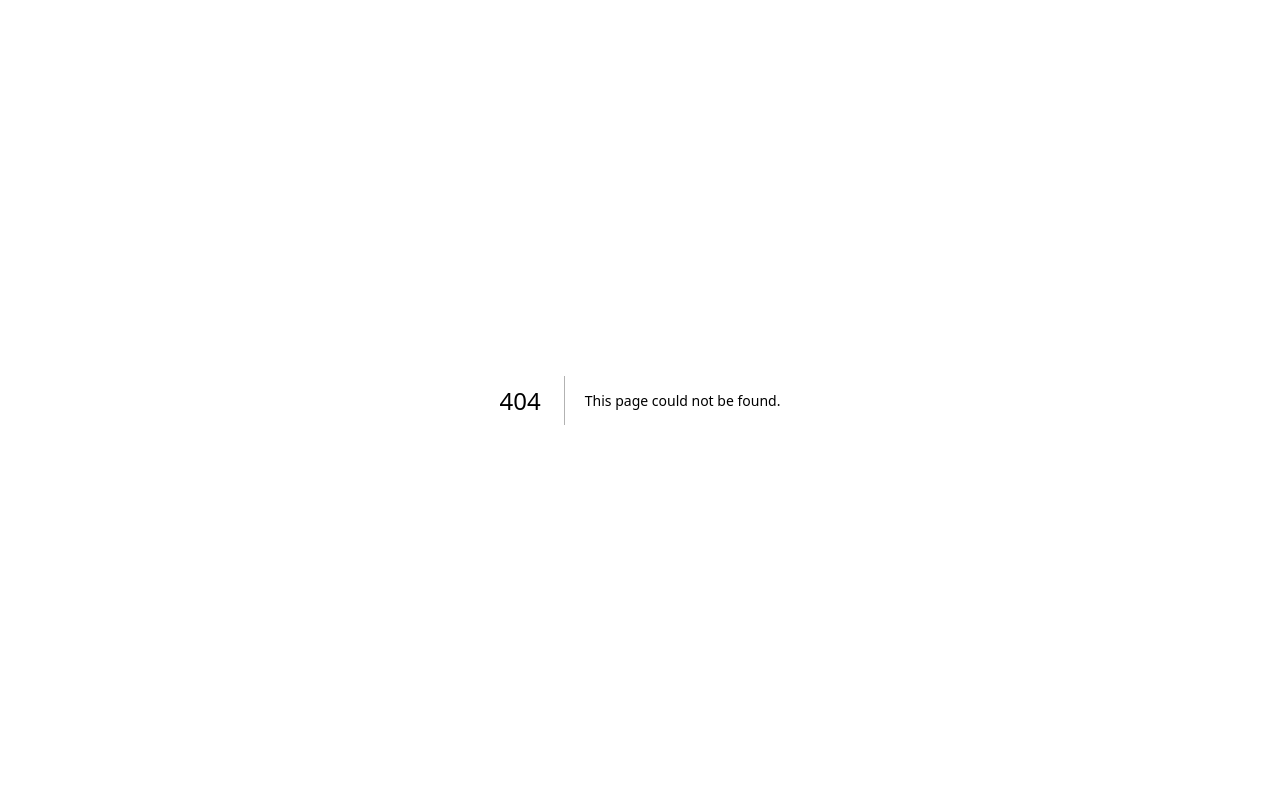
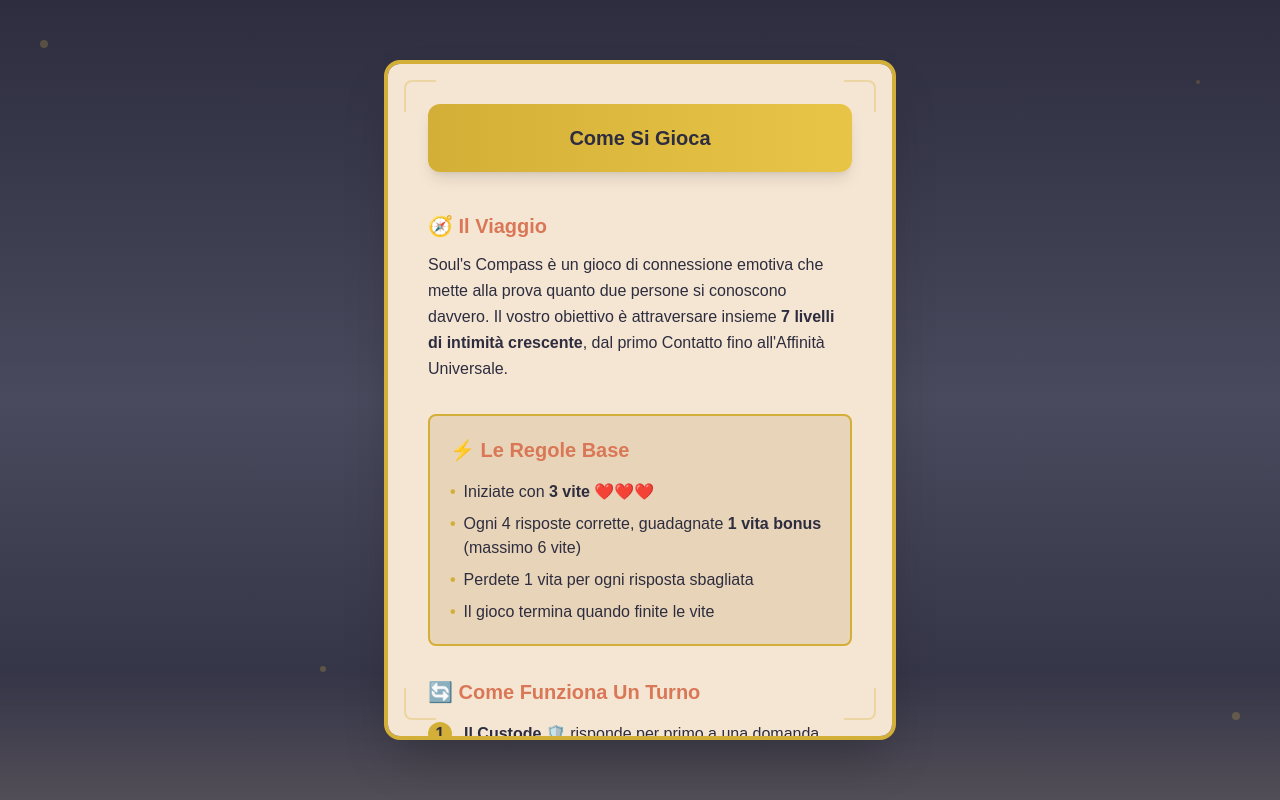
Before and after one commit to nmswe/souls_compass, a Next.js app: page /instructions in a window 1280 px wide. Before the commit this address had no page. Built offline with nearby package versions, Linux system fonts and the light colour scheme.

Commit message:
added instructions

```diff
--- a/app/game/page.tsx
+++ b/app/game/page.js
@@ -24,7 +24,7 @@ export default function GamePage() {
         <Card>
           <Title>Soul's Compass</Title>
           <div className="text-center mb-6">
-            <p className="text-2xl font-bold text-[#D97757] mb-2">✨ Pronto per iniziare? ✨</p>
+            <p className="text-2xl font-bold text-[#D97757] mb-2"> Pronto per iniziare? </p>
             <p className="text-[#4A4A5E] text-sm">Un viaggio attraverso 7 livelli di connessione</p>
             <div className="mt-4 p-4 bg-[#E8D4B8] rounded-lg border-2 border-[#D4AF37]">
               <p className="text-[#2D2D3F] font-semibold">❤️ 3 vite • 🎯 Affinità Universale</p>
@@ -158,7 +158,7 @@ export default function GamePage() {
                 <span className="text-sm font-semibold text-[#C4603F]">
                   {'❤️'.repeat(gameState.lives)}
                 </span>
-                <span className="text-sm font-semibold text-[#D4AF37]">
+                <span className="text-sm font-semibold">
                   ✓ {gameState.correctAnswers}
                 </span>
               </div>
--- /dev/null
+++ b/app/instructions/page.js
@@ -0,0 +1,152 @@
+'use client';
+
+import { useRouter } from 'next/navigation';
+import PageLayout from '@/components/PageLayout';
+import Card from '@/components/Card';
+import Title from '@/components/Title';
+import Button from '@/components/Button';
+
+export default function InstructionsPage() {
+  const router = useRouter();
+
+  return (
+    <PageLayout>
+      <Card className="max-w-3xl overflow-y-auto max-h-[85vh]">
+        <Title>Come Si Gioca</Title>
+
+        {/* Il Viaggio */}
+        <section className="mb-8">
+          <h2 className="text-xl font-bold text-[#D97757] mb-3">🧭 Il Viaggio</h2>
+          <p className="text-[#2D2D3F] leading-relaxed">
+            Soul's Compass è un gioco di connessione emotiva che mette alla prova quanto due persone si conoscono davvero.
+            Il vostro obiettivo è attraversare insieme <strong>7 livelli di intimità crescente</strong>, dal primo Contatto
+            fino all'Affinità Universale.
+          </p>
+        </section>
+
+        {/* Regole Base */}
+        <section className="mb-8 p-5 bg-[#E8D4B8] rounded-lg border-2 border-[#D4AF37]">
+          <h2 className="text-xl font-bold text-[#D97757] mb-4">⚡ Le Regole Base</h2>
+          <ul className="space-y-2 text-[#2D2D3F]">
+            <li className="flex items-start gap-2">
+              <span className="text-[#D4AF37] font-bold">•</span>
+              <span>Iniziate con <strong>3 vite</strong> ❤️❤️❤️</span>
+            </li>
+            <li className="flex items-start gap-2">
+              <span className="text-[#D4AF37] font-bold">•</span>
+              <span>Ogni 4 risposte corrette, guadagnate <strong>1 vita bonus</strong> (massimo 6 vite)</span>
+            </li>
+            <li className="flex items-start gap-2">
+              <span className="text-[#D4AF37] font-bold">•</span>
+              <span>Perdete 1 vita per ogni risposta sbagliata</span>
+            </li>
+            <li className="flex items-start gap-2">
+              <span className="text-[#D4AF37] font-bold">•</span>
+              <span>Il gioco termina quando finite le vite</span>
+            </li>
+          </ul>
+        </section>
+
+        {/* Come Funziona Un Turno */}
+        <section className="mb-8">
+          <h2 className="text-xl font-bold text-[#D97757] mb-4">🔄 Come Funziona Un Turno</h2>
+          <div className="space-y-3">
+            <div className="flex items-start gap-3">
+              <span className="bg-[#D4AF37] text-[#2D2D3F] font-bold rounded-full w-6 h-6 flex items-center justify-center flex-shrink-0">1</span>
+              <p className="text-[#2D2D3F]"><strong>Il Custode</strong> 🛡️ risponde per primo a una domanda</p>
+            </div>
+            <div className="flex items-start gap-3">
+              <span className="bg-[#D4AF37] text-[#2D2D3F] font-bold rounded-full w-6 h-6 flex items-center justify-center flex-shrink-0">2</span>
+              <p className="text-[#2D2D3F]"><strong>L'Esploratore</strong> 🔍 cerca di indovinare cosa ha risposto il Custode</p>
+            </div>
+            <div className="flex items-start gap-3">
+              <span className="bg-[#6B8E23] text-white font-bold rounded-full w-6 h-6 flex items-center justify-center flex-shrink-0">✓</span>
+              <p className="text-[#2D2D3F]">Se l'Esploratore indovina correttamente → Continuate!</p>
+            </div>
+            <div className="flex items-start gap-3">
+              <span className="bg-[#8B4513] text-white font-bold rounded-full w-6 h-6 flex items-center justify-center flex-shrink-0">✗</span>
+              <p className="text-[#2D2D3F]">Se sbaglia → Perdete una vita</p>
+            </div>
+            <div className="flex items-start gap-3">
+              <span className="bg-[#D97757] text-white font-bold rounded-full w-6 h-6 flex items-center justify-center flex-shrink-0">↻</span>
+              <p className="text-[#2D2D3F]">I ruoli si alternano ad ogni domanda</p>
+            </div>
+          </div>
+        </section>
+
+        {/* I 7 Livelli */}
+        <section className="mb-8">
+          <h2 className="text-xl font-bold text-[#D97757] mb-4">🌟 I 7 Livelli di Connessione</h2>
+
+          <div className="space-y-4">
+            {/* Livello 0 */}
+            <div className="p-4 bg-gradient-to-r from-[#E8D4B8] to-[#D4B896] rounded-lg border-2 border-[#D4B896]">
+              <h3 className="font-bold text-[#2D2D3F] mb-1">Livello 0 - Contatto</h3>
+              <p className="text-sm text-[#4A4A5E] italic">Siete qui. Il viaggio comincia.</p>
+            </div>
+
+            {/* Livello 1 */}
+            <div className="p-4 bg-gradient-to-r from-[#E8C547] to-[#D4AF37] rounded-lg border-2 border-[#D4AF37]">
+              <h3 className="font-bold text-[#2D2D3F] mb-1">Livello 1 - Connessione</h3>
+              <p className="text-sm text-[#2D2D3F] mb-2">✓ 4 domande facili (2 opzioni)</p>
+              <p className="text-sm text-[#4A4A5E] italic">Il primo passo verso la reciproca comprensione.</p>
+            </div>
+
+            {/* Livello 2 */}
+            <div className="p-4 bg-gradient-to-r from-[#D4AF37] to-[#B8941F] rounded-lg border-2 border-[#B8941F]">
+              <h3 className="font-bold text-[#2D2D3F] mb-1">Livello 2 - Apertura</h3>
+              <p className="text-sm text-[#2D2D3F] mb-2">✓ 4 domande facili + 2 medie (3 opzioni)</p>
+              <p className="text-sm text-[#4A4A5E] italic">Iniziate a condividere qualcosa di più profondo.</p>
+            </div>
+
+            {/* Livello 3 */}
+            <div className="p-4 bg-gradient-to-r from-[#E8956F] to-[#D97757] rounded-lg border-2 border-[#D97757]">
+              <h3 className="font-bold text-[#2D2D3F] mb-1">Livello 3 - Costruzione</h3>
+              <p className="text-sm text-[#2D2D3F] mb-2">✓ 2 domande facili + 4 medie</p>
+              <p className="text-sm text-[#4A4A5E] italic">State costruendo una base solida di conoscenza reciproca.</p>
+            </div>
+
+            {/* Livello 4 */}
+            <div className="p-4 bg-gradient-to-r from-[#D97757] to-[#C4603F] rounded-lg border-2 border-[#C4603F]">
+              <h3 className="font-bold text-white mb-1">Livello 4 - Sintonizzazione</h3>
+              <p className="text-sm text-white mb-2">✓ 2 domande facili + 2 medie + 2 difficili (4 opzioni)</p>
+              <p className="text-sm text-[#F5E6D3] italic">Siete sempre più allineati nelle vostre scelte.</p>
+            </div>
+
+            {/* Livello 5 */}
+            <div className="p-4 bg-gradient-to-r from-[#C4603F] to-[#B8941F] rounded-lg border-2 border-[#8B4513]">
+              <h3 className="font-bold text-white mb-1">Livello 5 - Fusione</h3>
+              <p className="text-sm text-white mb-2">✓ 3 domande medie + 3 difficili</p>
+              <p className="text-sm text-[#F5E6D3] italic">Le vostre anime iniziano a risuonare insieme.</p>
+            </div>
+
+            {/* Livello 6 */}
+            <div className="p-4 bg-gradient-to-r from-[#D4AF37] via-[#E8C547] to-[#D4AF37] rounded-lg border-2 border-[#D4AF37] shadow-lg">
+              <h3 className="font-bold text-[#2D2D3F] mb-1">Livello 6 - Affinità Universale 🌟</h3>
+              <p className="text-sm text-[#2D2D3F] mb-2">✓ 6 domande difficili</p>
+              <p className="text-sm text-[#4A4A5E] italic">La massima connessione possibile. Siete perfettamente sincronizzati.</p>
+            </div>
+          </div>
+        </section>
+
+        {/* Consiglio */}
+        <section className="mb-8 p-5 bg-gradient-to-br from-[#D4AF37] to-[#E8C547] rounded-lg border-2 border-[#B8941F]">
+          <h2 className="text-lg font-bold text-[#2D2D3F] mb-2">💡 Consiglio</h2>
+          <p className="text-[#2D2D3F] italic">
+            Rispondete sempre con sincerità. Il vero obiettivo non è vincere, ma scoprire quanto realmente vi conoscete.
+          </p>
+        </section>
+
+        {/* Bottoni */}
+        <div className="space-y-4">
+          <Button onClick={() => router.push('/game')}>
+            Inizia a Giocare
+          </Button>
+          <Button variant="secondary" onClick={() => router.push('/')}>
+            Torna alla Home
+          </Button>
+        </div>
+      </Card>
+    </PageLayout>
+  );
+}
--- a/app/page.js
+++ b/app/page.js
@@ -23,7 +23,7 @@ export default function Home() {
         <div className="text-center mb-4">
           <p className="text-[#2D2D3F] text-lg font-semibold mb-2">🧭</p>
           <p className="text-sm text-[#4A4A5E] italic">
-            "Nel deserto dell'anima, ogni incontro è una stella"
+            "Nel deserto delle anime, ogni incontro è una stella"
           </p>
         </div>
 
--- a/tsconfig.json
+++ b/tsconfig.json
@@ -29,6 +29,6 @@
     ".next/types/**/*.ts",
     ".next/dev/types/**/*.ts",
     "**/*.mts"
-, "app/page.js"  ],
+, "app/page.js", "app/question/page.js", "app/new-game/page.js", "app/game/page.js"  ],
   "exclude": ["node_modules"]
 }
```
Also changed, not shown: app/new-game/page.js (renamed from app/new-game/page.tsx), app/question/page.js (renamed from app/question/page.tsx).
